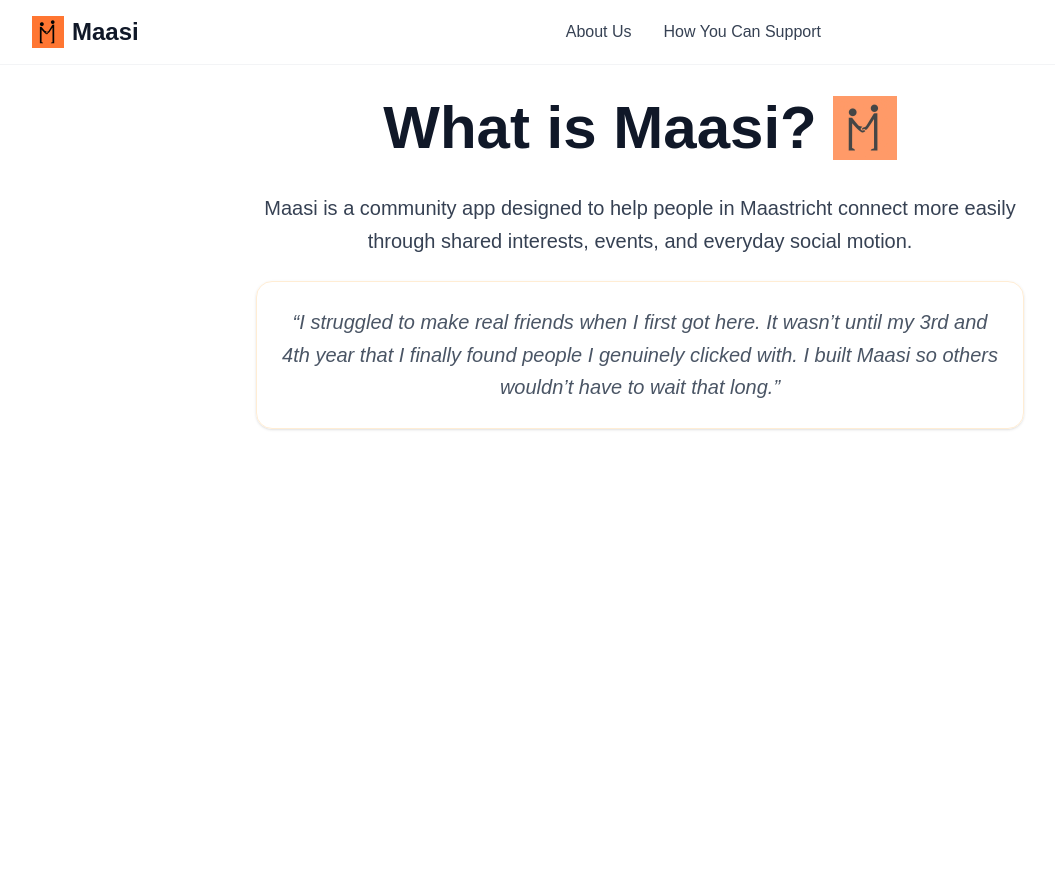
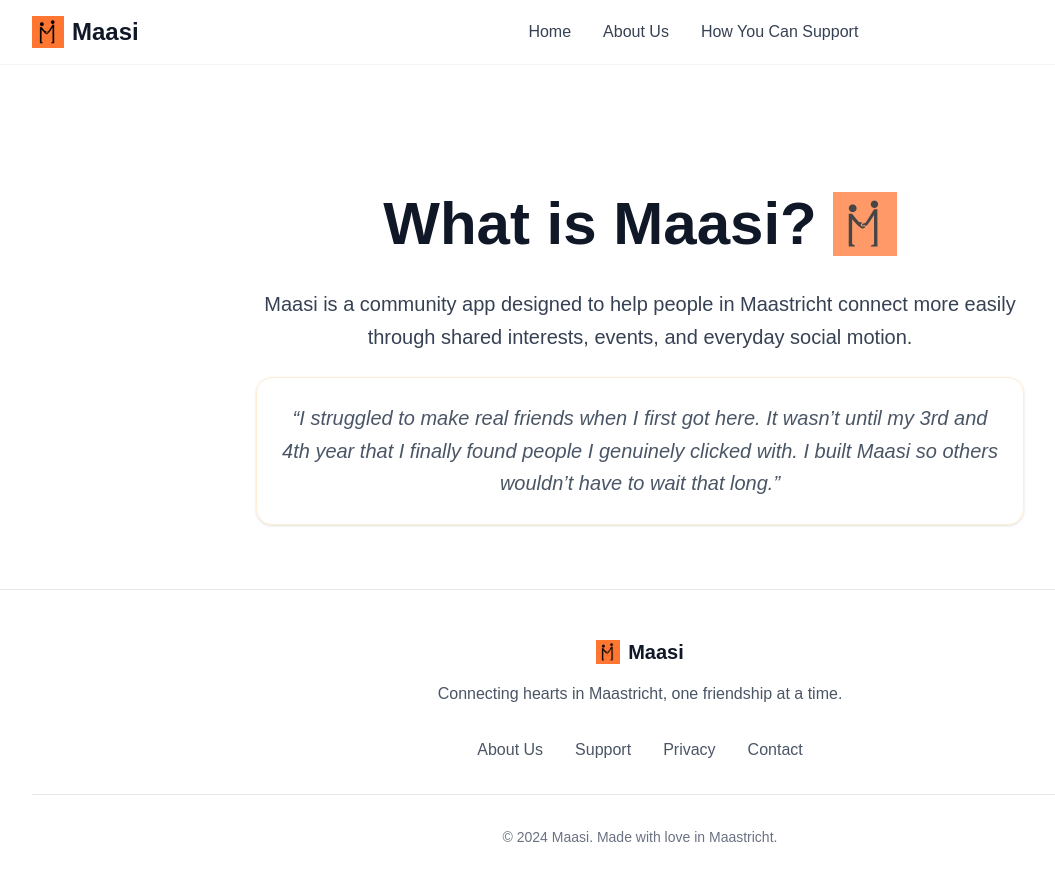
Before and after one commit to magdyf/maasi, a Next.js app: page /about in a window 1280 px wide. Shown: the top 880 px of the page, without its empty margins (0-1055 px from the left). Before the commit the page ends 800 px from the top, so only its background shows below. Built offline with nearby package versions, Linux system fonts and the light colour scheme.

Commit message:
fixed a lot

```diff
--- a/src/app/about/page.tsx
+++ b/src/app/about/page.tsx
@@ -1,12 +1,15 @@
 import React from 'react';
 import Image from 'next/image';
 import Header from "@/components/Header";
+import Footer from "@/components/Footer";
+
 export default function AboutPage() {
 
     return (
-
-      <section className="pt-24 pb-16 relative overflow-hidden bg-white">
+     <main className="pt-24 pb-16 relative overflow-hidden bg-white">
+        <section className="pt-24 pb-16 relative overflow-hidden ">
             <Header />
+            <div className="absolute inset-0 bg-white"></div>
                 <div className="relative z-10 max-w-4xl mx-auto px-4 sm:px-6 lg:px-8 text-center">
                 <div className="flex items-center justify-center space-x-4 mb-8">
                     <h1 className="text-4xl sm:text-5xl lg:text-6xl font-bold text-gray-900">
@@ -26,5 +29,8 @@ export default function AboutPage() {
                 </div>
                 </div>
             </section>
+    <Footer/>
+     </main>
+
     );
   };
--- a/src/app/support/page.tsx
+++ b/src/app/support/page.tsx
@@ -1,6 +1,7 @@
 import React from 'react';
 import Image from 'next/image';
 import Header from "@/components/Header";
+import Footer from "@/components/Footer";
 
 export default function SupportPage() {
   return (
@@ -140,6 +141,7 @@ export default function SupportPage() {
           </p>
         </div>
       </div>
+      <Footer/>
     </main>
   );
 }
--- a/src/components/Footer.tsx
+++ b/src/components/Footer.tsx
@@ -2,7 +2,7 @@ import React from 'react';
 
 const Footer = () => {
   return (
-    <footer className="bg-white border-t border-gray-200">
+    <footer className="bg-white border-t border-gray-200 relative overflow-hidden">
       <div className="max-w-7xl mx-auto px-4 sm:px-6 lg:px-8 py-12">
         <div className="text-center">
           <div className="flex items-center justify-center space-x-2 mb-4">
@@ -14,16 +14,16 @@ const Footer = () => {
           </p>
 
           <div className="flex justify-center space-x-8 mb-8">
-            <a href="#about" className="text-gray-600 hover:text-orange-500 transition-colors duration-200">
+            <a href="/about" className="text-gray-600 hover:text-orange-500 transition-colors duration-200">
               About Us
             </a>
-            <a href="#support" className="text-gray-600 hover:text-orange-500 transition-colors duration-200">
+            <a href="/support" className="text-gray-600 hover:text-orange-500 transition-colors duration-200">
               Support
             </a>
-            <a href="#privacy" className="text-gray-600 hover:text-orange-500 transition-colors duration-200">
+            <a href="/privacy" className="text-gray-600 hover:text-orange-500 transition-colors duration-200">
               Privacy
             </a>
-            <a href="#contact" className="text-gray-600 hover:text-orange-500 transition-colors duration-200">
+            <a href="/contact" className="text-gray-600 hover:text-orange-500 transition-colors duration-200">
               Contact
             </a>
           </div>
--- a/src/components/Header.tsx
+++ b/src/components/Header.tsx
@@ -23,6 +23,12 @@ const Header = () => {
           </div>
           {/* Desktop/Tablet Nav */}
           <nav className="hidden md:flex items-center space-x-8 mx-auto">
+            <a
+              href="/"
+              className="text-gray-700 hover:text-orange-500 transition-colors duration-200 font-medium"
+            >
+              Home
+            </a>
             <a
               href="about"
               className="text-gray-700 hover:text-orange-500 transition-colors duration-200 font-medium"
--- a/src/components/Hero.tsx
+++ b/src/components/Hero.tsx
@@ -25,7 +25,7 @@ const Hero = () => {
           loop
           muted
           playsInline
-          style={{ opacity: 0.25, background: 'black' }}
+          style={{ opacity: 0.25, background: 'white' }}
         />
       </div>
       <div className="relative z-10 max-w-4xl mx-auto px-4 sm:px-6 lg:px-8 text-center">
--- a/src/components/SignupForm.tsx
+++ b/src/components/SignupForm.tsx
@@ -33,35 +33,16 @@ const SignupForm = () => {
     );
   };
 
-  const handleFinalSubmit = async () => {
-    try {
-      const res = await fetch('/api/signup', {
-        method: 'POST',
-        headers: {
-          'Content-Type': 'application/json',
-        },
-        body: JSON.stringify({
-          email,
-          interests: selectedInterests.join(', '),
-        }),
-      });
-      if (res.ok) {
-        alert('Thank you for signing up! We\'ll keep you updated.');
-        setEmail('');
-        setSelectedInterests([]);
-        setShowInterests(false);
-      } else {
-        const data = await res.json();
-        alert(data.error || 'Signup failed.');
-      }
-    } catch (error) {
-      alert('An error occurred. Please try again.');
-    }
+  const handleFinalSubmit = () => {
+    console.log('Email:', email);
+    console.log('Interests:', selectedInterests);
+    // Here you would typically send the data to your backend
+    alert('Thank you for signing up! We\'ll keep you updated.');
   };
 
 
   return (
-    <section className="py-16 bg-white">
+    <section className="py-16 bg-white relative overflow-hidden">
       <div className="max-w-2xl mx-auto px-4 sm:px-6 lg:px-8">
         <div className="text-center mb-12">
           <h2 className="text-3xl font-bold text-black mb-4">Sign up to be notified</h2>
--- a/src/components/SocialLinks.tsx
+++ b/src/components/SocialLinks.tsx
@@ -35,7 +35,7 @@ const SocialLinks = () => {
 
 
   return (
-    <section className="py-16 bg-gray-50">
+    <section className="py-16 bg-gray-50 relative overflow-hidden">
       <div className="max-w-4xl mx-auto px-4 sm:px-6 lg:px-8 text-center">
         <h2 className="text-3xl font-bold text-gray-900 mb-4">Stay Updated</h2>
         <p className="text-gray-600 mb-12">Follow us for updates, behind-the-scenes content, and community highlights</p>
```
Lines whose indentation alone changed are shown as unchanged.
